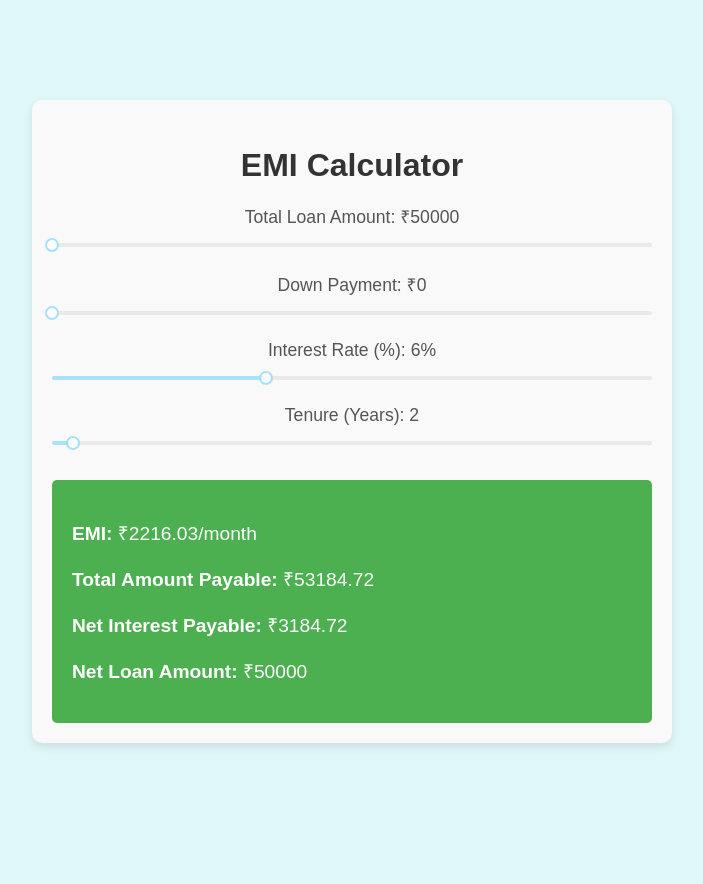
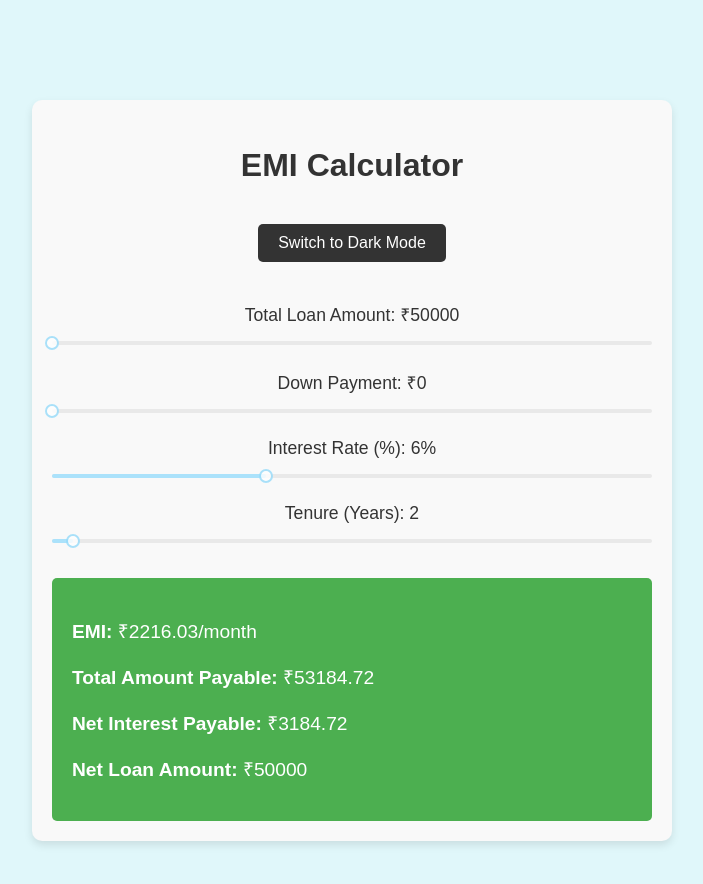
Before and after one commit to kalpanak2203/EMIcalculator, a React (Create React App) app: page / in a window 1280 px wide. Shown: the top 884 px of the page, without its empty margins (288-991 px from the left). Before the commit the page ends 843 px from the top, so only its background shows below. Built offline with nearby package versions, Linux system fonts and the light colour scheme.

Commit message:
Added light and dark theme toggle

```diff
--- a/src/EMICalculator.js
+++ b/src/EMICalculator.js
@@ -1,20 +1,37 @@
 import React, { useState } from 'react';
-import styled from 'styled-components';
+import styled, { ThemeProvider } from 'styled-components';
 import Slider from 'rc-slider';
 import 'rc-slider/assets/index.css';
+
+const lightTheme = {
+  background: '#f9f9f9',
+  color: '#333',
+  resultBackground: '#4caf50',
+  buttonBackground: '#333',
+  buttonColor: '#fff'
+};
+
+const darkTheme = {
+  background: '#333',
+  color: '#f9f9f9',
+  resultBackground: '#1b5e20',
+  buttonBackground: '#f9f9f9',
+  buttonColor: '#333'
+};
 
 const CalculatorWrapper = styled.div`
   max-width: 600px;
   margin: 50px auto;
   padding: 20px;
-  background: #f9f9f9;
+  background: ${({ theme }) => theme.background};
+  color: ${({ theme }) => theme.color};
   border-radius: 10px;
   box-shadow: 0 4px 8px rgba(0, 0, 0, 0.1);
   text-align: center;
 `;
 
 const Heading = styled.h2`
-  color: #333;
+  color: ${({ theme }) => theme.color};
   font-size: 2rem;
   margin-bottom: 20px;
 `;
@@ -26,18 +43,29 @@ const InputWrapper = styled.div`
 const Label = styled.label`
   display: block;
   font-size: 1.1rem;
-  color: #555;
+  color: ${({ theme }) => theme.color};
   margin-bottom: 10px;
 `;
 
 const ResultWrapper = styled.div`
   margin-top: 30px;
   padding: 20px;
-  background: #4caf50;
+  background: ${({ theme }) => theme.resultBackground};
   color: #fff;
   font-size: 1.2rem;
   border-radius: 5px;
   text-align: left;
+`;
+
+const ThemeToggleButton = styled.button`
+  margin: 20px 0;
+  padding: 10px 20px;
+  background: ${({ theme }) => theme.buttonBackground};
+  color: ${({ theme }) => theme.buttonColor};
+  border: none;
+  border-radius: 5px;
+  cursor: pointer;
+  font-size: 1rem;
 `;
 
 const EMICalculator = () => {
@@ -45,6 +73,11 @@ const EMICalculator = () => {
   const [downPayment, setDownPayment] = useState(0);
   const [interestRate, setInterestRate] = useState(6);
   const [years, setYears] = useState(2);
+  const [theme, setTheme] = useState(lightTheme); // State to handle theme
+
+  const toggleTheme = () => {
+    setTheme(theme === lightTheme ? darkTheme : lightTheme);
+  };
 
   const calculateEMI = (principal, rate, years) => {
     const monthlyRate = rate / (12 * 100);
@@ -59,8 +92,13 @@ const EMICalculator = () => {
   const netInterestPayable = (totalAmountPayable - netLoanAmount).toFixed(2);
 
   return (
+    <ThemeProvider theme={theme}>
       <CalculatorWrapper>
         <Heading>EMI Calculator</Heading>
+
+        <ThemeToggleButton onClick={toggleTheme}>
+          {theme === lightTheme ? 'Switch to Dark Mode' : 'Switch to Light Mode'}
+        </ThemeToggleButton>
 
         <InputWrapper>
           <Label>Total Loan Amount: ₹{principal}</Label>
@@ -109,6 +147,7 @@ const EMICalculator = () => {
           <p><strong>Net Loan Amount:</strong> ₹{netLoanAmount}</p>
         </ResultWrapper>
       </CalculatorWrapper>
+    </ThemeProvider>
   );
 };
 
```
Lines whose indentation alone changed are shown as unchanged.
